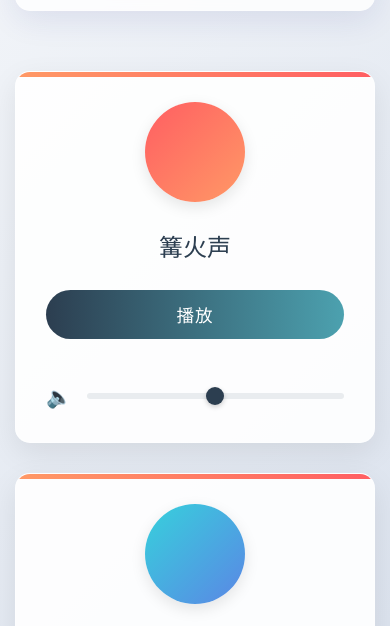
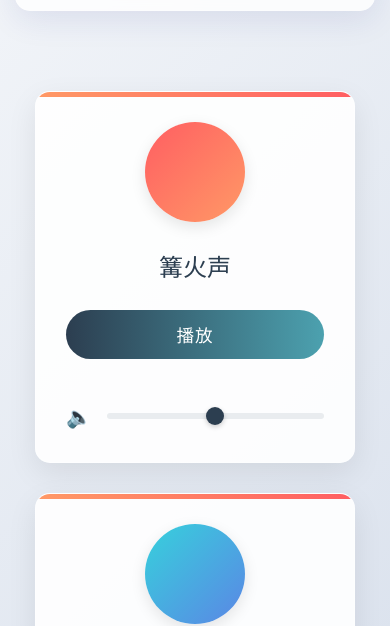
Before and after one commit to kwankit0329/bottle-test, a plain HTML site: page index.html in a window 390 px wide. Shown: the part 214-840 px from the top of the page. Drawn offline with Linux system fonts and the light colour scheme.

Commit message:
Update styles.css

```diff
--- a/styles.css
+++ b/styles.css
@@ -51,13 +51,17 @@ header p {
     margin: 0 auto;
 }
 
-/* 声音卡片布局 - 高级美化 */
+/* === 修改重点：声音网格布局 === */
 .sound-grid {
     display: grid;
-    grid-template-columns: repeat(auto-fit, minmax(280px, 1fr));
+    grid-template-columns: repeat(2, 1fr); /* 固定两列 */
+    grid-template-rows: repeat(2, 1fr);    /* 固定两行 */
     gap: 40px;
-    margin-bottom: 60px;
+    max-width: 800px;                      /* 控制整体宽度 */
+    margin: 0 auto 60px;                   /* 居中并保持底部间距 */
+    padding: 20px;
 }
+/* === 修改结束 === */
 
 .sound-card {
     background: rgba(255, 255, 255, 0.9);
@@ -69,6 +73,7 @@ header p {
     border: 1px solid rgba(255, 255, 255, 0.3);
     position: relative;
     overflow: hidden;
+    height: 100%;                         /* 新增：确保卡片等高 */
 }
 
 .sound-card:hover {
@@ -248,7 +253,8 @@ footer {
 /* 响应式设计 */
 @media (max-width: 768px) {
     .sound-grid {
-        grid-template-columns: 1fr;
+        grid-template-columns: 1fr; /* 小屏幕单列 */
+        grid-template-rows: auto;
         gap: 30px;
     }
 
```
